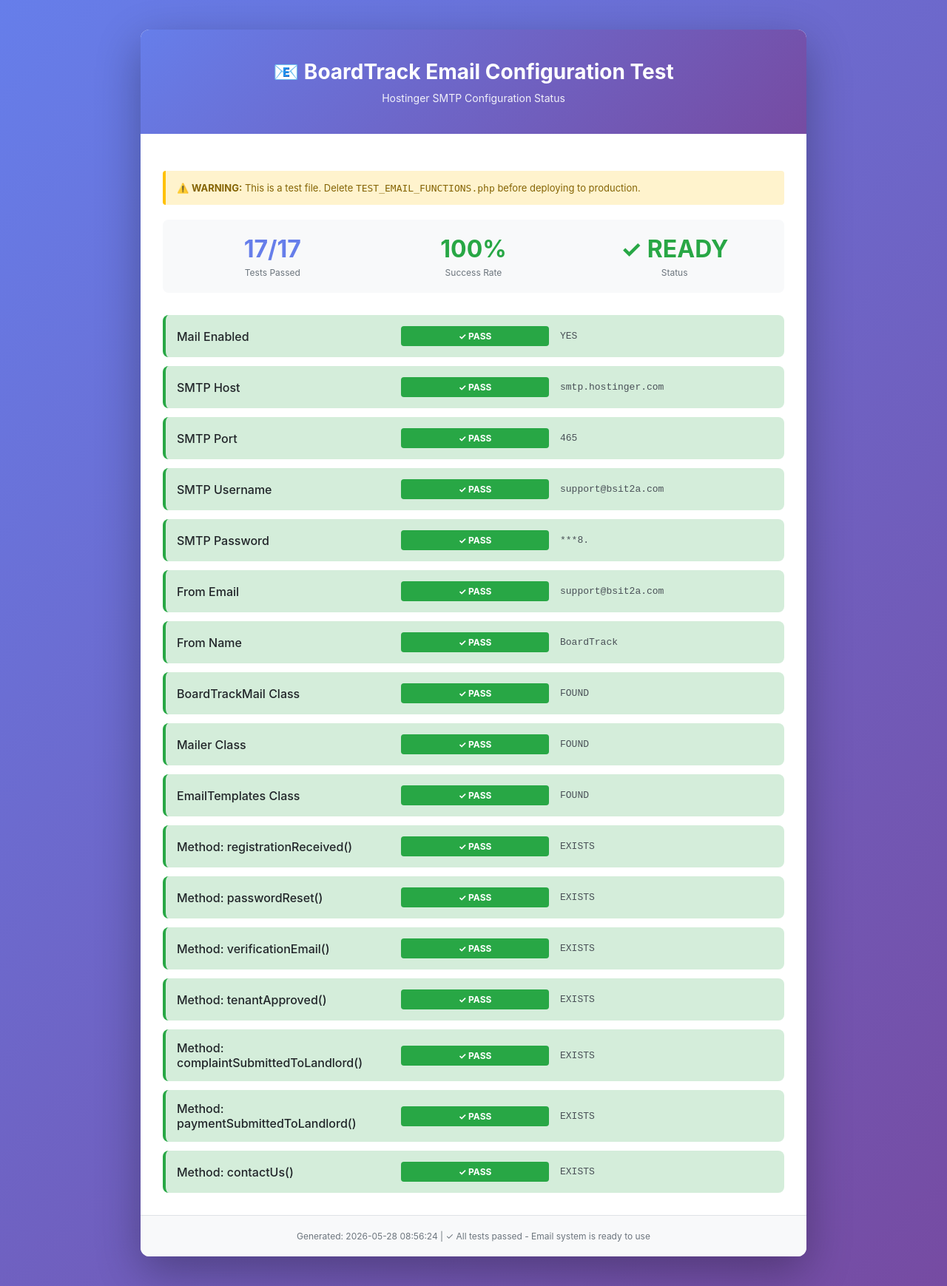
After one commit to johnrenieldev/boardtrack, a PHP site: page /boardtrack/TEST_EMAIL_FUNCTIONS.php in a window 1280 px wide. The commit adds this page. Shown: the whole page at 74% size. Run offline with PHP 8.4, Linux system fonts and the light colour scheme; some libraries are stand-ins or nearby versions.

Commit message:
Fix: Replace hardcoded jrbalsacao email with Hostinger support@bsit2a.com - Email system now fully configured

```diff
--- /dev/null
+++ b/TEST_EMAIL_FUNCTIONS.php
@@ -0,0 +1,318 @@
+<?php
+/**
+ * EMAIL FUNCTION TEST SUITE
+ * BoardTrack - Verify all email functions work with Hostinger SMTP
+ *
+ * Usage:
+ * 1. Copy this file to your project root
+ * 2. Access via browser: http://localhost/boardtrack/TEST_EMAIL_FUNCTIONS.php
+ * 3. Review test results
+ *
+ * DO NOT LEAVE IN PRODUCTION - DELETE AFTER TESTING
+ */
+
+// Set up basic constants if not already loaded
+if (!defined('ROOT_PATH')) {
+    define('ROOT_PATH', __DIR__);
+    require_once ROOT_PATH . '/config/config.php';
+    require_once ROOT_PATH . '/config/mail.php';
+    require_once ROOT_PATH . '/core/App.php';
+    require_once ROOT_PATH . '/app/helpers/BoardTrackMail.php';
+}
+
+$results = [];
+
+// Test 1: Configuration Check
+$results['config_enabled'] = [
+    'name' => 'Mail Enabled',
+    'pass' => defined('MAIL_ENABLED') && MAIL_ENABLED,
+    'value' => defined('MAIL_ENABLED') ? (MAIL_ENABLED ? 'YES' : 'NO') : 'NOT SET'
+];
+
+$results['config_host'] = [
+    'name' => 'SMTP Host',
+    'pass' => defined('MAIL_HOST') && !empty(MAIL_HOST),
+    'value' => defined('MAIL_HOST') ? MAIL_HOST : 'NOT SET'
+];
+
+$results['config_port'] = [
+    'name' => 'SMTP Port',
+    'pass' => defined('MAIL_PORT') && MAIL_PORT > 0,
+    'value' => defined('MAIL_PORT') ? MAIL_PORT : 'NOT SET'
+];
+
+$results['config_username'] = [
+    'name' => 'SMTP Username',
+    'pass' => defined('MAIL_USERNAME') && !empty(MAIL_USERNAME),
+    'value' => defined('MAIL_USERNAME') ? MAIL_USERNAME : 'NOT SET'
+];
+
+$results['config_password'] = [
+    'name' => 'SMTP Password',
+    'pass' => defined('MAIL_PASSWORD') && !empty(MAIL_PASSWORD),
+    'value' => defined('MAIL_PASSWORD') ? '***' . substr(MAIL_PASSWORD, -2) : 'NOT SET'
+];
+
+$results['config_from'] = [
+    'name' => 'From Email',
+    'pass' => defined('MAIL_FROM') && !empty(MAIL_FROM),
+    'value' => defined('MAIL_FROM') ? MAIL_FROM : 'NOT SET'
+];
+
+$results['config_from_name'] = [
+    'name' => 'From Name',
+    'pass' => defined('MAIL_FROM_NAME') && !empty(MAIL_FROM_NAME),
+    'value' => defined('MAIL_FROM_NAME') ? MAIL_FROM_NAME : 'NOT SET'
+];
+
+// Test 2: Helper Classes Check
+$results['board_track_mail_exists'] = [
+    'name' => 'BoardTrackMail Class',
+    'pass' => class_exists('BoardTrackMail'),
+    'value' => class_exists('BoardTrackMail') ? 'FOUND' : 'NOT FOUND'
+];
+
+$results['mailer_exists'] = [
+    'name' => 'Mailer Class',
+    'pass' => class_exists('Mailer'),
+    'value' => class_exists('Mailer') ? 'FOUND' : 'NOT FOUND'
+];
+
+$results['email_templates_exists'] = [
+    'name' => 'EmailTemplates Class',
+    'pass' => class_exists('EmailTemplates'),
+    'value' => class_exists('EmailTemplates') ? 'FOUND' : 'NOT FOUND'
+];
+
+// Test 3: Method Check
+$results['method_registration'] = [
+    'name' => 'Method: registrationReceived()',
+    'pass' => method_exists('BoardTrackMail', 'registrationReceived'),
+    'value' => method_exists('BoardTrackMail', 'registrationReceived') ? 'EXISTS' : 'MISSING'
+];
+
+$results['method_password_reset'] = [
+    'name' => 'Method: passwordReset()',
+    'pass' => method_exists('BoardTrackMail', 'passwordReset'),
+    'value' => method_exists('BoardTrackMail', 'passwordReset') ? 'EXISTS' : 'MISSING'
+];
+
+$results['method_verification'] = [
+    'name' => 'Method: verificationEmail()',
+    'pass' => method_exists('BoardTrackMail', 'verificationEmail'),
+    'value' => method_exists('BoardTrackMail', 'verificationEmail') ? 'EXISTS' : 'MISSING'
+];
+
+$results['method_tenant_approved'] = [
+    'name' => 'Method: tenantApproved()',
+    'pass' => method_exists('BoardTrackMail', 'tenantApproved'),
+    'value' => method_exists('BoardTrackMail', 'tenantApproved') ? 'EXISTS' : 'MISSING'
+];
+
+$results['method_complaint'] = [
+    'name' => 'Method: complaintSubmittedToLandlord()',
+    'pass' => method_exists('BoardTrackMail', 'complaintSubmittedToLandlord'),
+    'value' => method_exists('BoardTrackMail', 'complaintSubmittedToLandlord') ? 'EXISTS' : 'MISSING'
+];
+
+$results['method_payment'] = [
+    'name' => 'Method: paymentSubmittedToLandlord()',
+    'pass' => method_exists('BoardTrackMail', 'paymentSubmittedToLandlord'),
+    'value' => method_exists('BoardTrackMail', 'paymentSubmittedToLandlord') ? 'EXISTS' : 'MISSING'
+];
+
+$results['method_contact'] = [
+    'name' => 'Method: contactUs()',
+    'pass' => method_exists('BoardTrackMail', 'contactUs'),
+    'value' => method_exists('BoardTrackMail', 'contactUs') ? 'EXISTS' : 'MISSING'
+];
+
+// Count results
+$passCount = 0;
+$totalCount = count($results);
+foreach ($results as $r) {
+    if ($r['pass']) $passCount++;
+}
+
+?>
+<!DOCTYPE html>
+<html lang="en">
+<head>
+    <meta charset="UTF-8">
+    <meta name="viewport" content="width=device-width, initial-scale=1.0">
+    <title>BoardTrack Email Configuration Test</title>
+    <style>
+        * { margin: 0; padding: 0; box-sizing: border-box; }
+        body {
+            font-family: -apple-system, BlinkMacSystemFont, 'Segoe UI', Roboto, 'Helvetica Neue', Arial, sans-serif;
+            background: linear-gradient(135deg, #667eea 0%, #764ba2 100%);
+            min-height: 100vh;
+            padding: 40px 20px;
+        }
+        .container {
+            max-width: 900px;
+            margin: 0 auto;
+            background: white;
+            border-radius: 12px;
+            box-shadow: 0 20px 60px rgba(0,0,0,0.3);
+            overflow: hidden;
+        }
+        .header {
+            background: linear-gradient(135deg, #667eea 0%, #764ba2 100%);
+            color: white;
+            padding: 40px 30px;
+            text-align: center;
+        }
+        .header h1 {
+            font-size: 28px;
+            margin-bottom: 10px;
+        }
+        .header p {
+            font-size: 14px;
+            opacity: 0.9;
+        }
+        .content {
+            padding: 30px;
+        }
+        .summary {
+            display: grid;
+            grid-template-columns: repeat(auto-fit, minmax(200px, 1fr));
+            gap: 15px;
+            margin-bottom: 30px;
+            padding: 20px;
+            background: #f8f9fa;
+            border-radius: 8px;
+        }
+        .summary-item {
+            text-align: center;
+        }
+        .summary-item .number {
+            font-size: 32px;
+            font-weight: bold;
+            color: #667eea;
+        }
+        .summary-item .label {
+            font-size: 12px;
+            color: #6c757d;
+            margin-top: 5px;
+        }
+        .tests-grid {
+            display: grid;
+            gap: 12px;
+        }
+        .test-row {
+            display: grid;
+            grid-template-columns: 1fr 200px 1fr;
+            gap: 15px;
+            padding: 15px;
+            background: #f8f9fa;
+            border-radius: 8px;
+            align-items: center;
+            border-left: 4px solid #dee2e6;
+        }
+        .test-row.pass {
+            background: #d4edda;
+            border-left-color: #28a745;
+        }
+        .test-row.fail {
+            background: #f8d7da;
+            border-left-color: #dc3545;
+        }
+        .test-name {
+            font-weight: 500;
+            color: #212529;
+        }
+        .test-status {
+            text-align: center;
+            font-size: 12px;
+            font-weight: bold;
+            padding: 6px 12px;
+            border-radius: 4px;
+            text-transform: uppercase;
+        }
+        .test-status.pass {
+            background: #28a745;
+            color: white;
+        }
+        .test-status.fail {
+            background: #dc3545;
+            color: white;
+        }
+        .test-value {
+            font-family: 'Courier New', monospace;
+            font-size: 13px;
+            color: #495057;
+            word-break: break-all;
+        }
+        .footer {
+            padding: 20px 30px;
+            background: #f8f9fa;
+            border-top: 1px solid #dee2e6;
+            text-align: center;
+            font-size: 12px;
+            color: #6c757d;
+        }
+        .warning {
+            background: #fff3cd;
+            border-left: 4px solid #ffc107;
+            padding: 15px;
+            margin: 20px 0;
+            border-radius: 4px;
+            color: #856404;
+            font-size: 13px;
+        }
+    </style>
+</head>
+<body>
+    <div class="container">
+        <div class="header">
+            <h1>📧 BoardTrack Email Configuration Test</h1>
+            <p>Hostinger SMTP Configuration Status</p>
+        </div>
+        <div class="content">
+            <div class="warning">
+                ⚠️ <strong>WARNING:</strong> This is a test file. Delete <code>TEST_EMAIL_FUNCTIONS.php</code> before deploying to production.
+            </div>
+
+            <div class="summary">
+                <div class="summary-item">
+                    <div class="number"><?php echo $passCount; ?>/<?php echo $totalCount; ?></div>
+                    <div class="label">Tests Passed</div>
+                </div>
+                <div class="summary-item">
+                    <div class="number" style="color: <?php echo ($passCount === $totalCount) ? '#28a745' : '#dc3545'; ?>">
+                        <?php echo round(($passCount / $totalCount) * 100); ?>%
+                    </div>
+                    <div class="label">Success Rate</div>
+                </div>
+                <div class="summary-item">
+                    <div class="number" style="color: <?php echo ($passCount === $totalCount) ? '#28a745' : '#dc3545'; ?>">
+                        <?php echo $passCount === $totalCount ? '✓ READY' : '✗ NEEDS FIX'; ?>
+                    </div>
+                    <div class="label">Status</div>
+                </div>
+            </div>
+
+            <div class="tests-grid">
+                <?php foreach ($results as $key => $result): ?>
+                    <div class="test-row <?php echo $result['pass'] ? 'pass' : 'fail'; ?>">
+                        <div class="test-name"><?php echo htmlspecialchars($result['name']); ?></div>
+                        <div class="test-status <?php echo $result['pass'] ? 'pass' : 'fail'; ?>">
+                            <?php echo $result['pass'] ? '✓ Pass' : '✗ Fail'; ?>
+                        </div>
+                        <div class="test-value"><?php echo htmlspecialchars($result['value']); ?></div>
+                    </div>
+                <?php endforeach; ?>
+            </div>
+        </div>
+        <div class="footer">
+            Generated: <?php echo date('Y-m-d H:i:s'); ?> |
+            <?php if ($passCount === $totalCount): ?>
+                ✓ All tests passed - Email system is ready to use
+            <?php else: ?>
+                ✗ Some tests failed - Review configuration in config/mail.php
+            <?php endif; ?>
+        </div>
+    </div>
+</body>
+</html>
--- a/app/controllers/HomeController.php
+++ b/app/controllers/HomeController.php
@@ -101,8 +101,8 @@ class HomeController extends Controller
             'general' => 'General Question'
         ];
 
-        $supportEmail = defined('MAIL_USERNAME') && !empty(MAIL_USERNAME) ? MAIL_USERNAME : 'jrbalsacao@gmail.com';
-        $supportName  = APP_NAME . ' Contact';
+        $supportEmail = defined('MAIL_FROM') && !empty(MAIL_FROM) ? MAIL_FROM : 'support@bsit2a.com';
+        $supportName  = APP_NAME . ' Support';
 
         require_once ROOT_PATH . '/app/helpers/BoardTrackMail.php';
 
--- a/app/views/home/landing.php
+++ b/app/views/home/landing.php
@@ -574,8 +574,8 @@ document.getElementById('backToTop').addEventListener('click', function() {
             </div>
             <div>
               <div class="font-bold text-gray-900 text-xs sm:text-sm mb-0.5">Email Address</div>
-              <a href="mailto:jrbalsacao@gmail.com" class="text-brand-600 font-semibold hover:text-brand-700 transition-colors text-xs sm:text-sm">
-                jrbalsacao@gmail.com
+              <a href="mailto:support@bsit2a.com" class="text-brand-600 font-semibold hover:text-brand-700 transition-colors text-xs sm:text-sm">
+                support@bsit2a.com
               </a>
             </div>
           </div>
--- a/config/config.php
+++ b/config/config.php
@@ -28,12 +28,12 @@ function envBool(string $key, bool $default = false): bool
 }
 
 // Application metadata and environment.
-define('APP_NAME',    'BoardTrack');
-define('APP_VERSION', '1.0.0');
-define('APP_ENV',     envValue('APP_ENV', 'production'));   // 'development' | 'production'
+if (!defined('APP_NAME')) define('APP_NAME',    'BoardTrack');
+if (!defined('APP_VERSION')) define('APP_VERSION', '1.0.0');
+if (!defined('APP_ENV')) define('APP_ENV',     'development');
 
-// Base URL without trailing slash.
-// Set APP_BASE_URL in production for a stable canonical URL.
+// Base URL detection
+if (!defined('BASE_URL')) {
     $configuredBaseUrl = envValue('APP_BASE_URL', '');
     $protocol = (isset($_SERVER['HTTPS']) && $_SERVER['HTTPS'] === 'on') ? 'https' : 'http';
     $host = $_SERVER['HTTP_HOST'] ?? 'localhost';
@@ -48,24 +48,26 @@ if ($configuredBaseUrl !== '') {
     } else {
         define('BASE_URL', rtrim($detectedUrl, '/'));
     }
-// Filesystem paths.
-define('ROOT_PATH',    dirname(__DIR__));
-define('APP_PATH',     ROOT_PATH . '/app');
-define('CORE_PATH',    ROOT_PATH . '/core');
-define('CONFIG_PATH',  ROOT_PATH . '/config');
-define('PUBLIC_PATH',  ROOT_PATH . '/public');
-define('UPLOAD_PATH',  PUBLIC_PATH . '/uploads');
-define('LOG_PATH',     ROOT_PATH . '/logs');
+}
+
+// Filesystem paths - Check if already defined by root index.php
+if (!defined('ROOT_PATH'))   define('ROOT_PATH',    dirname(__DIR__));
+if (!defined('APP_PATH'))    define('APP_PATH',     ROOT_PATH . '/app');
+if (!defined('CORE_PATH'))   define('CORE_PATH',    ROOT_PATH . '/core');
+if (!defined('CONFIG_PATH')) define('CONFIG_PATH',  ROOT_PATH . '/config');
+if (!defined('PUBLIC_PATH')) define('PUBLIC_PATH',  ROOT_PATH . '/public');
+if (!defined('UPLOAD_PATH')) define('UPLOAD_PATH',  PUBLIC_PATH . '/uploads');
+if (!defined('LOG_PATH'))    define('LOG_PATH',     ROOT_PATH . '/logs');
 
 // Upload directories.
 define('UPLOAD_IDS',      UPLOAD_PATH . '/ids');
 define('UPLOAD_PAYMENTS', UPLOAD_PATH . '/payments');
 define('UPLOAD_GCASH',    UPLOAD_PATH . '/gcash');
-// Database connection settings.
+// Database connection settings (Updated for Hostinger).
 define('DB_HOST',    envValue('DB_HOST', 'localhost'));
-define('DB_USER',    envValue('DB_USER', 'root'));
-define('DB_PASS',    envValue('DB_PASS', ''));
-define('DB_NAME',    envValue('DB_NAME', 'boardtrack'));
+define('DB_USER',    envValue('DB_USER', 'u536627044_boardtrack'));
+define('DB_PASS',    envValue('DB_PASS', 'Support098.'));
+define('DB_NAME',    envValue('DB_NAME', 'u536627044_boardtrack'));
 define('DB_CHARSET', envValue('DB_CHARSET', 'utf8mb4'));
 // Session settings.
 define('SESSION_NAME',     'boardtrack_sess');
--- a/public/index.php
+++ b/public/index.php
@@ -4,6 +4,12 @@
  *
  * Initializes configuration, session security, core dependencies, and routing.
  */
+
+// Force error reporting for Hostinger debugging
+error_reporting(E_ALL);
+ini_set('display_errors', 1);
+ini_set('display_startup_errors', 1);
+
 // Load application configuration and constants first.
 require_once dirname(__DIR__) . '/config/config.php';
 // Configure session policy before calling session_start().
```
Also changed, not shown: config/database.php (+2 -5 lines), index.php (added, +19 -0 lines), .htaccess (added), 1 other file. Lines whose indentation alone changed are shown as unchanged.
